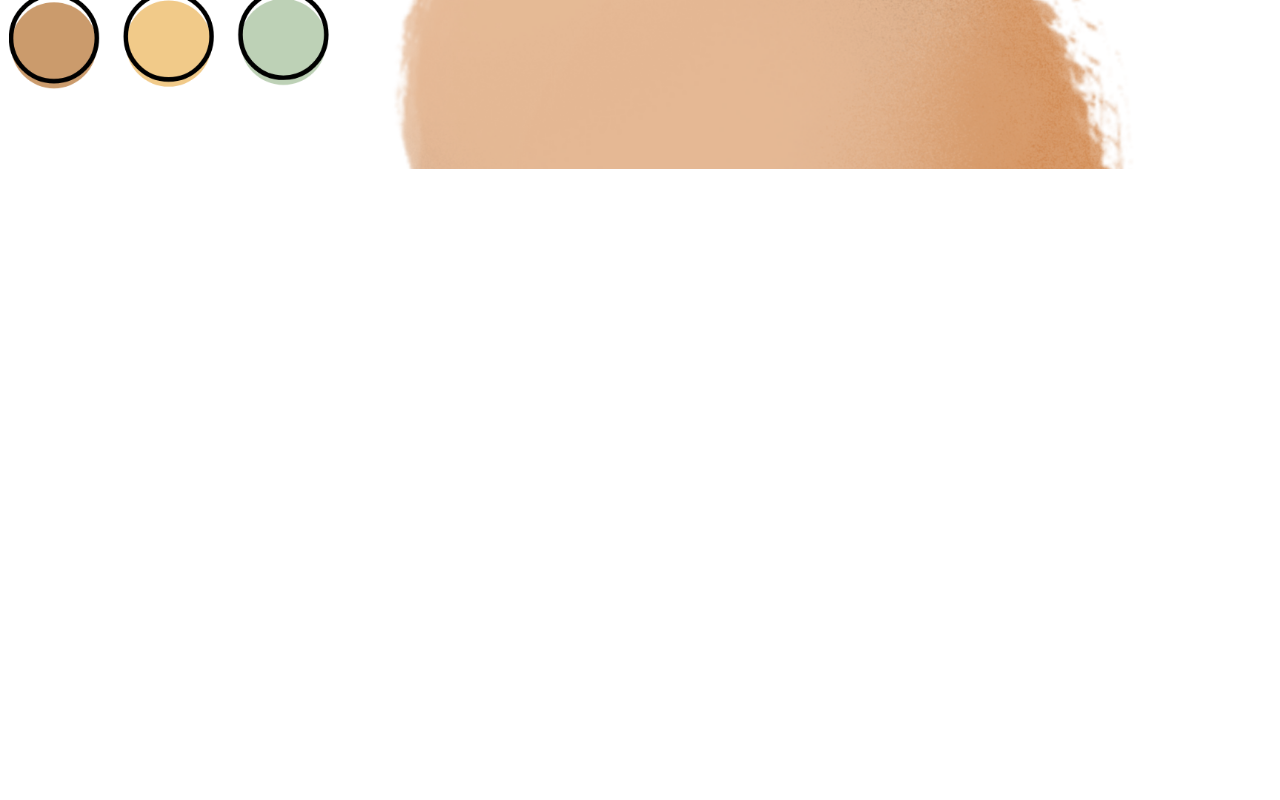
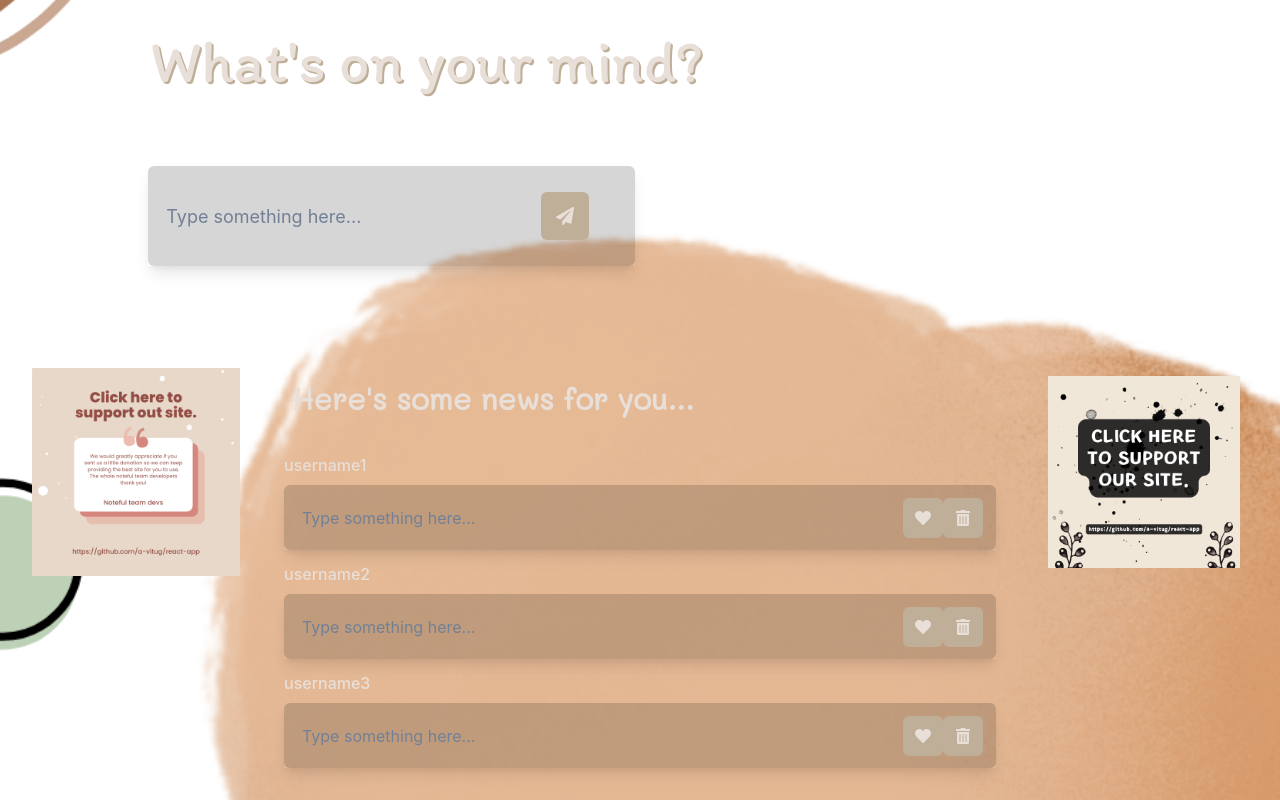
Before and after one commit to a-vitug/Noteful, a React (Create React App) app in the folder client/: page /profile in a window 1280 px wide. Shown: the part 631-1431 px from the top of the page. Before the commit the page ends 800 px from the top, so only its background shows below. Built offline with nearby package versions, Linux system fonts and the light colour scheme; a web font is replaced by a local one.

Commit message:
added profile page

```diff
--- a/client/src/components/Homepage.js
+++ b/client/src/components/Homepage.js
@@ -20,7 +20,7 @@ export default function Homepage({ loggedIn, setLoggedIn }) {
     const { colorMode, toggleColorMode } = useColorMode();
     const isDark = colorMode === 'dark';
     const textcolor = useColorModeValue('#E8DFD8', 'yellow.900');
-    const bgcolor = useColorModeValue('#ECE8DF', '#BFAE98');
+    const bgcolor = useColorModeValue('RGBA(0, 0, 0, 0.16)', 'RGBA(0, 0, 0, 0.36)');
 
     const outerBoxStyles = {
         background:
@@ -45,10 +45,10 @@ export default function Homepage({ loggedIn, setLoggedIn }) {
             <Flex w='100%'>
                 <Spacer></Spacer>
                 <Link href='https://github.com/a-vitug/react-app'>
-                    <IconButton ml={2} icon={<FaGithub />} isRound='true'></IconButton>
+                    <IconButton ml={2} icon={<FaGithub />} backgroundColor={bgcolor} isRound='true'></IconButton>
                 </Link>
 
-                <IconButton ml={8} icon={isDark ? <FaSun /> : <FaMoon />} isRound='true' onClick={toggleColorMode}></IconButton>
+                <IconButton ml={8} icon={isDark ? <FaSun /> : <FaMoon />} backgroundColor={bgcolor} isRound='true' onClick={toggleColorMode}></IconButton>
             </Flex>
 
             {/* if logged in */}
@@ -227,10 +227,13 @@ export default function Homepage({ loggedIn, setLoggedIn }) {
             // else logged out
             ) : (
                 <Box>
+                    <Flex>
+                        <Spacer></Spacer>
+                        <Button m={5} backgroundColor={bgcolor} onClick={() => setLoggedIn(!loggedIn)}>
+                            Log in
+                        </Button>
+                    </Flex>
 
-                    <Button onClick={() => setLoggedIn(!loggedIn)}>
-                        Log in
-                    </Button>
 
                     <Grid templateColumns='repeat(4, 1fr)' gap={1}>
                         <GridItem colSpan={2}>
@@ -308,7 +311,7 @@ export default function Homepage({ loggedIn, setLoggedIn }) {
                                         size='md'
                                         boxShadow='lg'
                                     >
-                                        <Input h='65px' backgroundColor='RGBA(0, 0, 0, 0.16)'
+                                        <Input h='65px' backgroundColor={bgcolor}
                                             variant='filled'
                                             type='comment'
                                             placeholder='wow this is a great app! '
@@ -323,7 +326,7 @@ export default function Homepage({ loggedIn, setLoggedIn }) {
                                         size='md'
                                         boxShadow='lg'
                                     >
-                                        <Input h='65px' backgroundColor='RGBA(0, 0, 0, 0.16)'
+                                        <Input h='65px' backgroundColor={bgcolor}
                                             variant='filled'
                                             type='comment'
                                             placeholder='this is my very first post yay ~~~ '
@@ -339,7 +342,7 @@ export default function Homepage({ loggedIn, setLoggedIn }) {
                                         size='md'
                                         boxShadow='lg'
                                     >
-                                        <Input h='65px' backgroundColor='RGBA(0, 0, 0, 0.16)'
+                                        <Input h='65px' backgroundColor={bgcolor}
                                             variant='filled'
                                             type='comment'
                                             placeholder='lorem ipsum dolor sit amet consectetur adipiscing elit. '
--- a/client/src/components/Profile.js
+++ b/client/src/components/Profile.js
@@ -6,27 +6,34 @@ import { Flex, Stack, VStack, Spacer } from '@chakra-ui/layout';
 import {
   Input,
   Box,
+  Center,
   Container,
   FormControl,
   FormLabel,
+  Grid,
+  GridItem,
   Button,
   ButtonGroup,
   IconButton,
+  Image,
   Link,
   InputGroup,
   InputRightElement,
   SimpleGrid,
   StackDivider,
+  Text,
   Wrap,
   WrapItem,
 } from '@chakra-ui/react';
 
-import { useColorMode } from '@chakra-ui/color-mode';
-import { FaSun, FaMoon, FaGithub, FaUser } from 'react-icons/fa';
+import { useColorMode, useColorModeValue } from '@chakra-ui/color-mode';
+import { FaSun, FaMoon, FaGithub, FaUser, FaPaperPlane, FaHeart, FaTrashAlt } from 'react-icons/fa';
 
 const Profile = () => {
   const { colorMode, toggleColorMode } = useColorMode();
   const isDark = colorMode === 'dark';
+  const textcolor = useColorModeValue('#E8DFD8', 'yellow.900');
+  const bgcolor = useColorModeValue('RGBA(0, 0, 0, 0.16)', 'RGBA(0, 0, 0, 0.36)');
   const toast = useToast();
   const navigate = useNavigate();
 
@@ -128,7 +135,7 @@ const Profile = () => {
           ml={8}
           icon={<FaUser />}
           isRound='true'
-          onClick={toggleColorMode}
+          backgroundColor={bgcolor}
         ></IconButton>
 
         <Link href='https://github.com/a-vitug/react-app'>
@@ -136,7 +143,7 @@ const Profile = () => {
             ml={8}
             icon={<FaGithub />}
             isRound='true'
-            onClick={toggleColorMode}
+            backgroundColor={bgcolor}
           ></IconButton>
         </Link>
 
@@ -145,6 +152,7 @@ const Profile = () => {
           icon={isDark ? <FaSun /> : <FaMoon />}
           isRound='true'
           onClick={toggleColorMode}
+          backgroundColor={bgcolor}
         ></IconButton>
       </Flex>
 
@@ -174,9 +182,159 @@ const Profile = () => {
             </Box>
           </Flex>
         </WrapItem>
+
+        <WrapItem>
+          <Box m='30px'>
+            <Text
+                textShadow='2px 2px #BFAE98'
+                className='gloria'
+                p='30px'
+                pl='100px'
+                fontSize='6xl'
+                color={textcolor}
+                >
+                    What's on your mind?
+            </Text>
+            <Center>
+                <Box p='30px' w='80%'>
+                    <FormControl id='post'>
+                        <InputGroup
+                            size='lg'
+                            boxShadow='lg'
+                        >
+                            <Input h='100px'
+                                backgroundColor='RGBA(0, 0, 0, 0.16)'
+                                variant='filled'
+                                type='post'
+                                placeholder='Type something here... '
+                                // onChange={(e) => setEmail(e.target.value)}
+                            />
+                            <InputRightElement mr={5} p='50px'>
+                                <IconButton icon={<FaPaperPlane />}
+                                size='lg'
+                                    backgroundColor={isDark ? '#ECE8DF' : '#BFAE98'}
+                                    color={isDark ? '#5E4D3B' : '#E8DFD8'} />
+                            </InputRightElement>
+                        </InputGroup>
+                    </FormControl>
+                </Box>
+            </Center>
+          </Box>
+        </WrapItem>
+
+        <Grid templateColumns='repeat(5, 1fr)' gap={5}>
+
+          {/* paid ads */}
+          <GridItem colSpan={1}>
+              <Box m={3}>
+                  <Link href='https://buy.stripe.com/test_aEU7sD5at8bBali004'>
+                      <Image src='./images/adss4.png' />
+                  </Link>
+              </Box>
+          </GridItem>
+
+          <GridItem colSpan={3}>
+              <Text
+                  className='indie'
+                  fontWeight='bold'
+                  p='20px'
+                  fontSize='3xl'
+                  color={textcolor}
+                  >
+                      Here's some news for you...
+              </Text>
+              <Box m={3}>
+                  <FormControl id='comment' >
+                      <FormLabel color={isDark ? '#5E4D3B' : '#E8DFD8'}> username1 </FormLabel>
+                      <InputGroup
+                          size='md'
+                          boxShadow='lg'
+                      >
+                          <Input h='65px' backgroundColor='RGBA(0, 0, 0, 0.16)'
+                              variant='filled'
+                              type='comment'
+                              placeholder='Type something here... '
+                          />
+                          <InputRightElement mr={5} p='33px'>
+                              <IconButton
+                                  icon={<FaHeart />}
+                                  backgroundColor={isDark ? '#ECE8DF' : '#BFAE98'}
+                                  color={isDark ? '#5E4D3B' : '#E8DFD8'} />
+                              <IconButton
+                                  icon={<FaTrashAlt />}
+                                  backgroundColor={isDark ? '#ECE8DF' : '#BFAE98'}
+                                  color={isDark ? '#5E4D3B' : '#E8DFD8'} />
+                          </InputRightElement>
+                      </InputGroup>
+                  </FormControl>
+              </Box>
+              <Box m={3}>
+                  <FormControl id='comment' >
+                      <FormLabel color={isDark ? '#5E4D3B' : '#E8DFD8'}> username2 </FormLabel>
+                      <InputGroup
+                          size='md'
+                          boxShadow='lg'
+                      >
+                          <Input h='65px' backgroundColor='RGBA(0, 0, 0, 0.16)'
+                              variant='filled'
+                              type='comment'
+                              placeholder='Type something here... '
+                          />
+                          <InputRightElement mr={5} p='33px'>
+                              <IconButton
+                                  icon={<FaHeart />}
+                                  backgroundColor={isDark ? '#ECE8DF' : '#BFAE98'}
+                                  color={isDark ? '#5E4D3B' : '#E8DFD8'} />
+                              <IconButton
+                                  icon={<FaTrashAlt />}
+                                  backgroundColor={isDark ? '#ECE8DF' : '#BFAE98'}
+                                  color={isDark ? '#5E4D3B' : '#E8DFD8'} />
+                          </InputRightElement>
+
+                      </InputGroup>
+                  </FormControl>
+              </Box>
+              <Box m={3}>
+                  <FormControl id='comment' >
+                      <FormLabel color={isDark ? '#5E4D3B' : '#E8DFD8'}> username3 </FormLabel>
+                      <InputGroup
+                          size='md'
+                          boxShadow='lg'
+                      >
+                          <Input h='65px' backgroundColor='RGBA(0, 0, 0, 0.16)'
+                              variant='filled'
+                              type='comment'
+                              placeholder='Type something here... '
+                          />
+                          <InputRightElement mr={5} p='33px'>
+                              <IconButton
+                                  icon={<FaHeart />}
+                                  backgroundColor={isDark ? '#ECE8DF' : '#BFAE98'}
+                                  color={isDark ? '#5E4D3B' : '#E8DFD8'} />
+                              <IconButton
+                                  icon={<FaTrashAlt />}
+                                  backgroundColor={isDark ? '#ECE8DF' : '#BFAE98'}
+                                  color={isDark ? '#5E4D3B' : '#E8DFD8'} />
+                          </InputRightElement>
+                      </InputGroup>
+                  </FormControl>
+              </Box>
+          </GridItem>
+
+          {/* paid ads */}
+          <GridItem colEnd={6}>
+              <Box m={5}>
+                  <Link href='https://buy.stripe.com/test_eVaaEP7iBajJ9he8wx'>
+                      <Image src='./images/adsss3.png' />
+                  </Link>
+
+              </Box>
+          </GridItem>
+
+        </Grid>
+
       </Wrap>
 
-      <Box></Box>
     </Stack>
   );
 };
```
